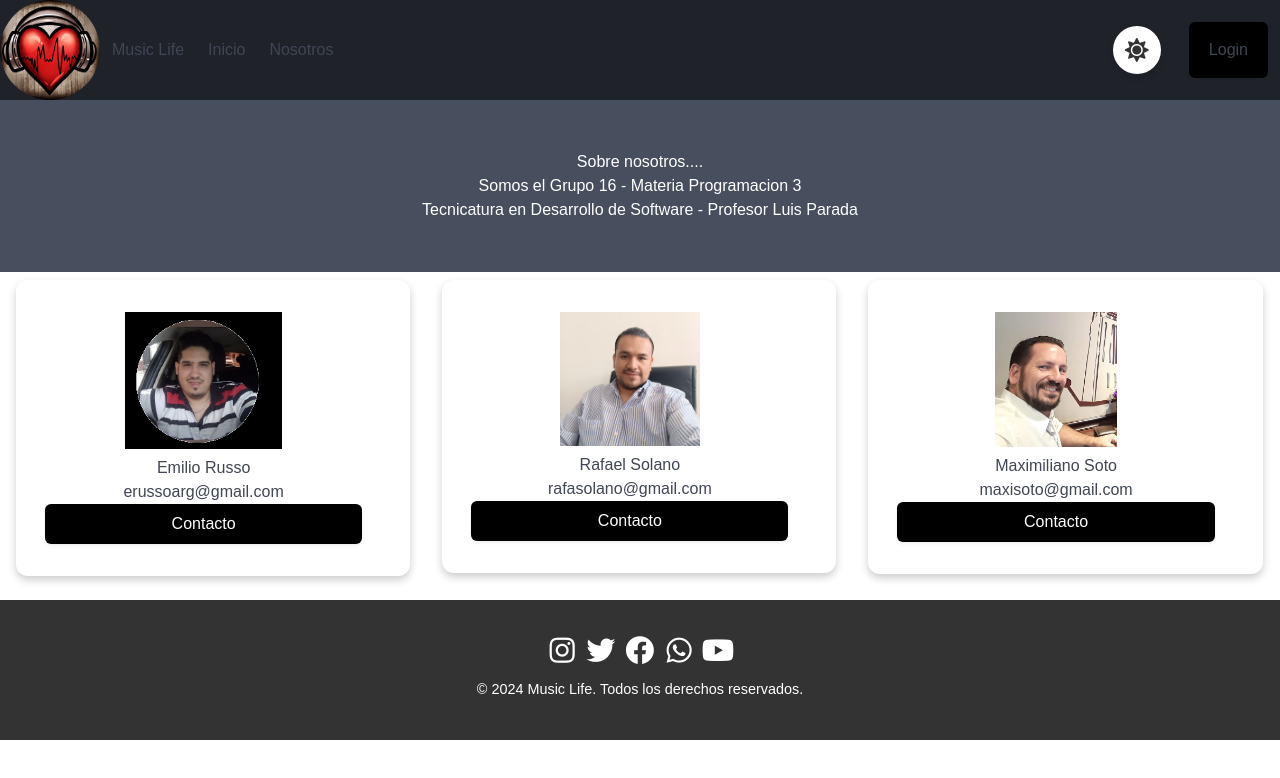
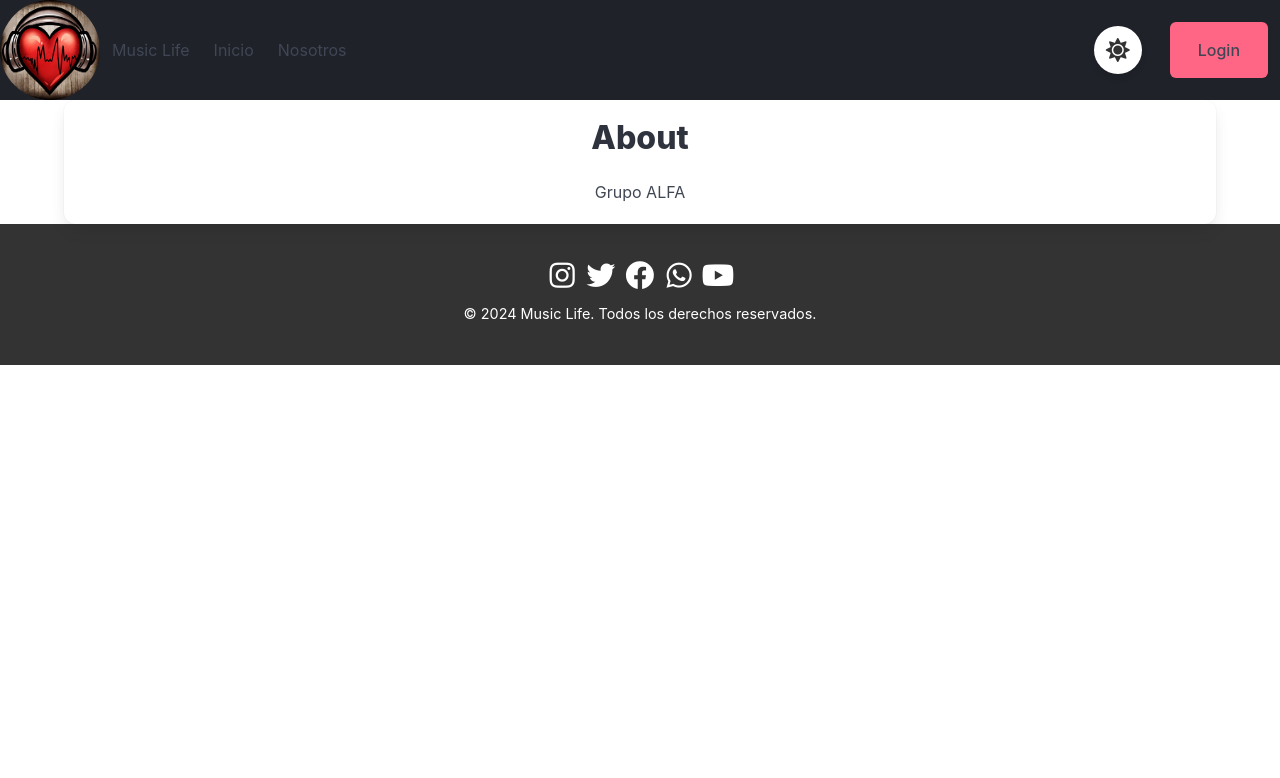
Before and after one commit to maxisoto/creacion-TIF, a React (Vite) app: page /music-life/about in a window 1280 px wide. Shown: the top 778 px of the page. Built offline with nearby package versions, Linux system fonts and the light colour scheme.

Commit message:
about us cambio

```diff
--- a/src/components/About.jsx
+++ b/src/components/About.jsx
@@ -1,49 +1,12 @@
-import "../styles/about.css"
-import foto1 from '../assets/emilio.png';
-import foto2 from '../assets/rafa.png';
-import foto3 from '../assets/max.png';
+import "../App.css"
 
 export default function About() {
     return (
-        <><div className="about-section">
-            <h1>Sobre nosotros....</h1>
-            <p>Somos el Grupo 16 - Materia Programacion 3</p>
-            <p>Tecnicatura en Desarrollo de Software - Profesor Luis Parada</p>
+        <div className="container">
+        <div className="box">
+            <h1 className="title">About</h1>
+            <p>Grupo ALFA</p>
         </div>
-            <div className="row">
-                <div className="column">
-                    <div className="card">
-                        <img src={foto1} alt="Emilio Russo" style={{ width: "45%" }} />
-                        <div className="container">
-                            <h2>Emilio Russo</h2>
-                            <p>erussoarg@gmail.com</p>
-                            <p><button className="button">Contacto</button></p>
-                        </div>
-                    </div>
-                </div>
-
-                <div className="column">
-                    <div className="card">
-                        <img src={foto2} alt="Emilio Russo" style={{ width: "40%" }} />
-                        <div className="container">
-                            <h2>Rafael Solano</h2>
-                            <p>rafasolano@gmail.com</p>
-                            <p><button className="button">Contacto</button></p>
-                        </div>
-                    </div>
-                </div>
-
-                <div className="column">
-                 <div className="card">
-                        <img src={foto3} alt="Emilio Russo" style={{ width: "35%" }} />
-                        <div className="container">
-                            <h2>Maximiliano Soto</h2>
-                            <p>maxisoto@gmail.com</p>
-                            <p><button className="button">Contacto</button></p>
-                        </div>
-                    </div>
-                </div>
-            </div></>
-
-    );
+        </div>
+    );
 }
```
